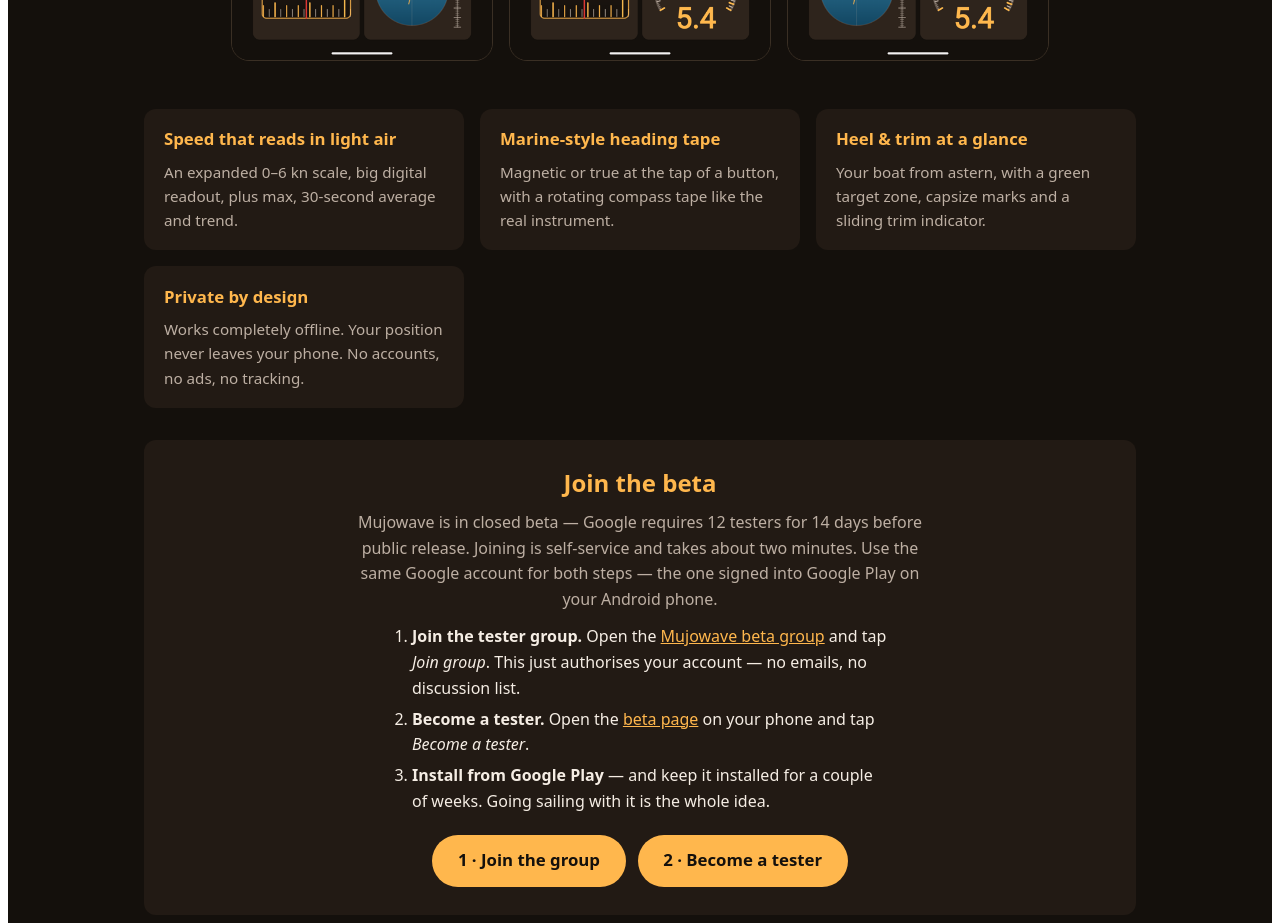
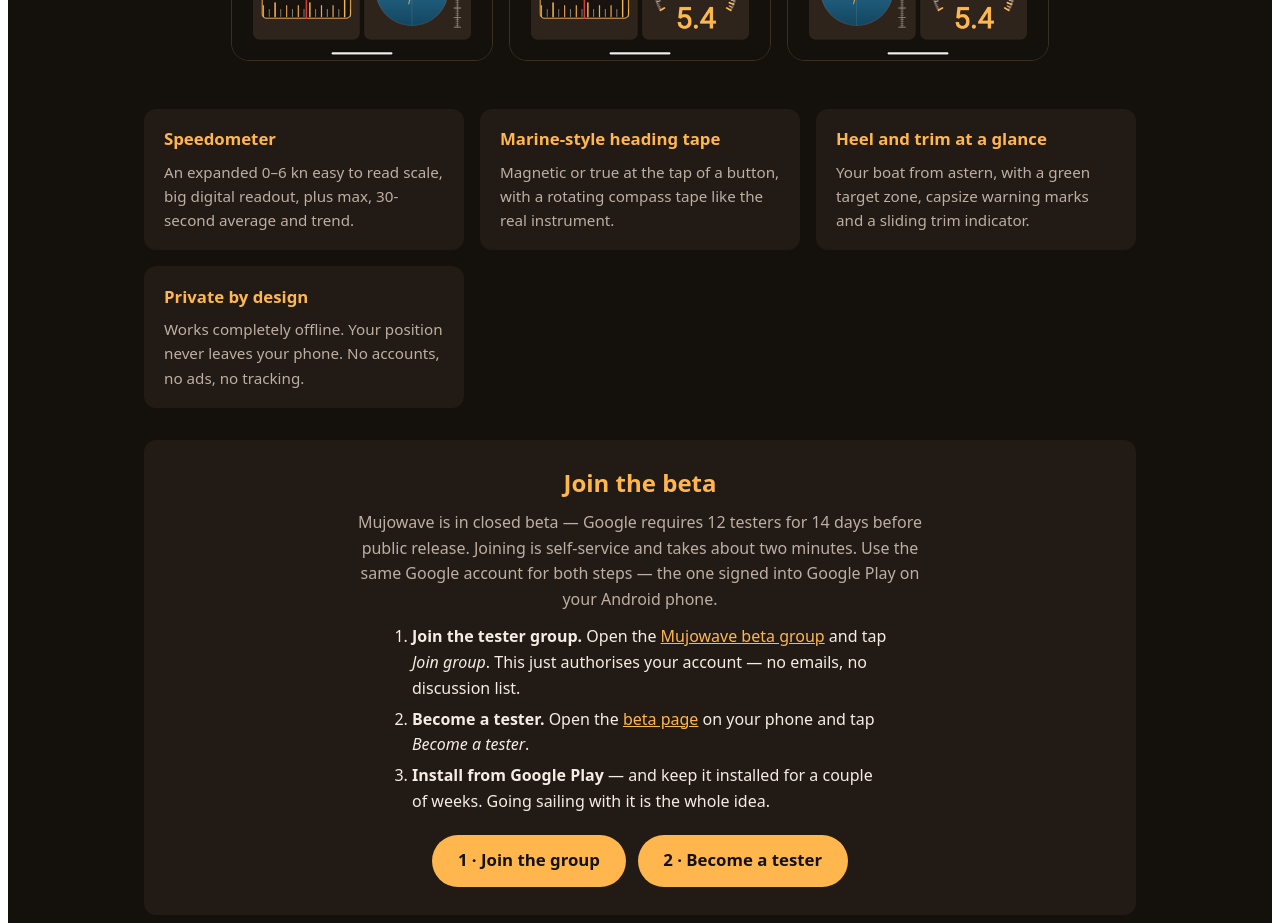
Before and after one commit to alexkhosla/mujowave-webapp, an Angular app: page / in a window 1280 px wide. Shown: the part 1000-1923 px from the top of the page. Built offline with nearby package versions, Linux system fonts and the light colour scheme.

Commit message:
Update app.html

```diff
--- a/src/app/app.html
+++ b/src/app/app.html
@@ -20,16 +20,16 @@
 
   <section class="features">
     <div class="feature">
-      <h2>Speed that reads in light air</h2>
-      <p>An expanded 0–6&nbsp;kn scale, big digital readout, plus max, 30-second average and trend.</p>
+      <h2>Speedometer</h2>
+      <p>An expanded 0–6&nbsp;kn easy to read scale, big digital readout, plus max, 30-second average and trend.</p>
     </div>
     <div class="feature">
       <h2>Marine-style heading tape</h2>
       <p>Magnetic or true at the tap of a button, with a rotating compass tape like the real instrument.</p>
     </div>
     <div class="feature">
-      <h2>Heel &amp; trim at a glance</h2>
-      <p>Your boat from astern, with a green target zone, capsize marks and a sliding trim indicator.</p>
+      <h2>Heel and trim at a glance</h2>
+      <p>Your boat from astern, with a green target zone, capsize warning marks and a sliding trim indicator.</p>
     </div>
     <div class="feature">
       <h2>Private by design</h2>
```
